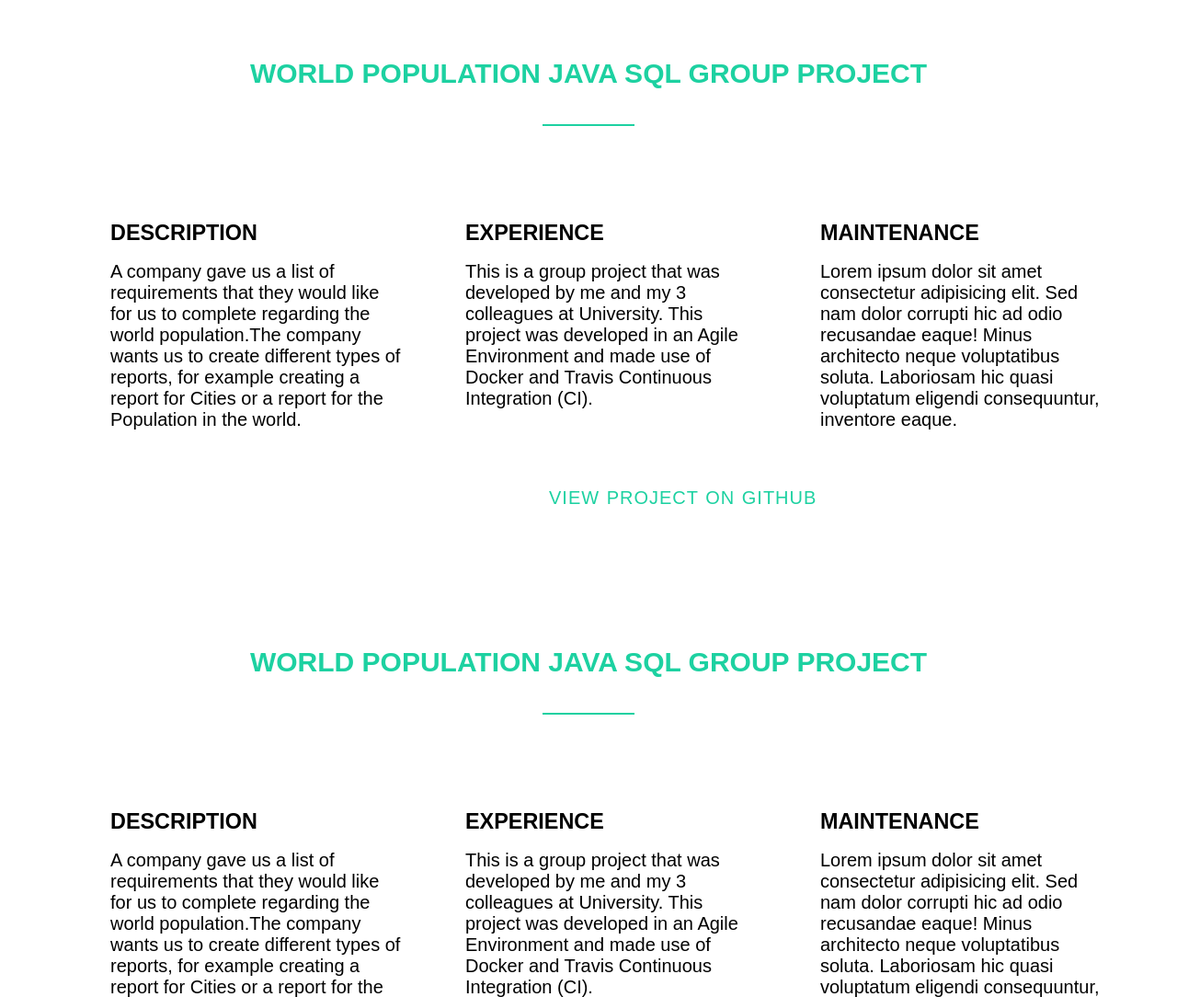
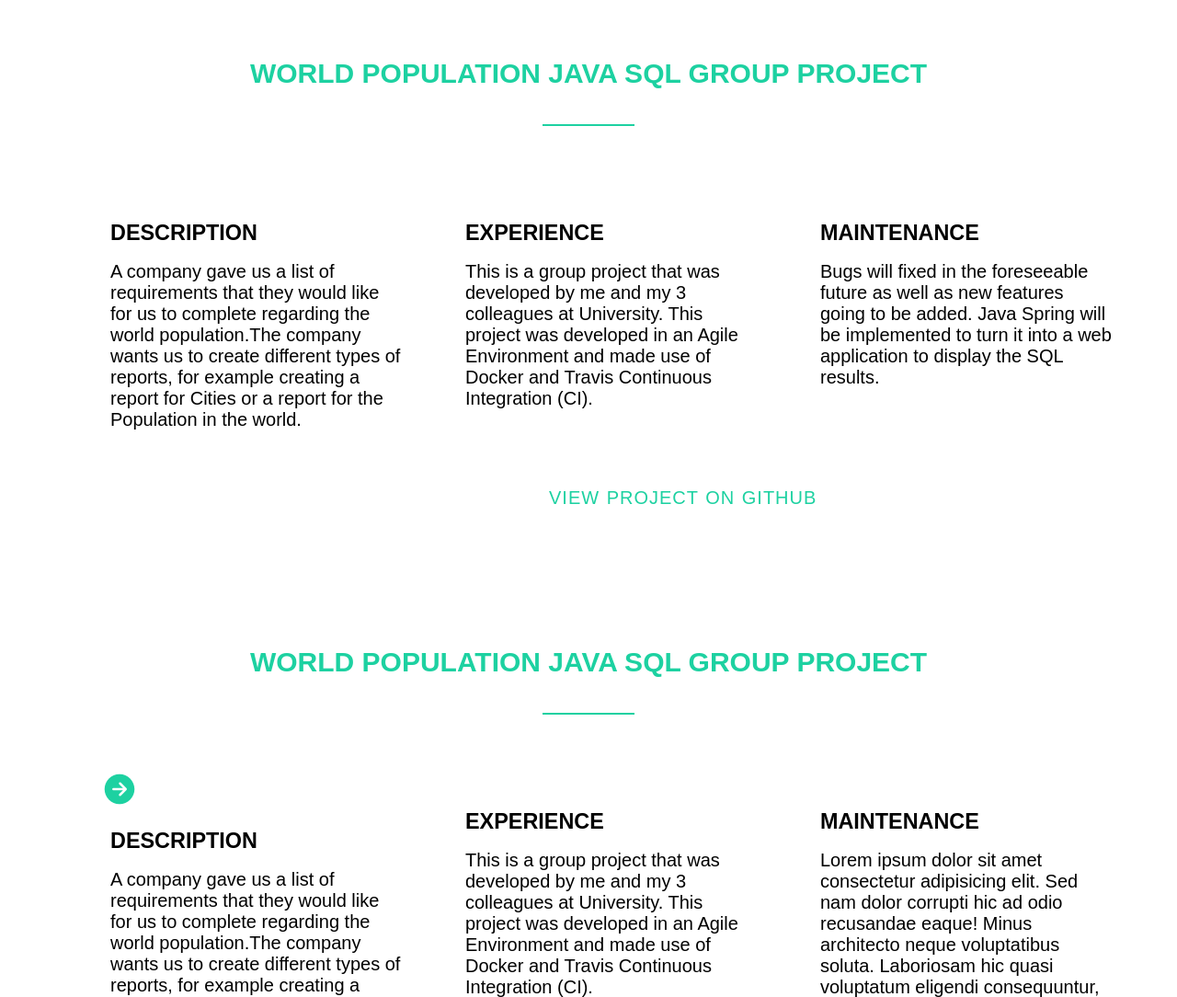
Before and after one commit to sabinlungudotcpp/PersonalWebsite, a website: page views/projects.html in a window 1280 px wide. Shown: the part 1520-2604 px from the top of the page at 92% size. Drawn offline with nearby package versions, Linux system fonts and the light colour scheme.

Commit message:
Adding icons to project headings

```diff
--- a/public/css/index.css
+++ b/public/css/index.css
@@ -217,3 +217,11 @@ h3 {
     transition: border 0.2s, color 0.2s;
     border-bottom: 2px solid transparent;
 }
+
+.projects-icon {
+    font-size: 40px;
+    color: #1dd1a1;
+    display: block;
+    margin-left: 40px;
+    margin-bottom: -19px;
+}
--- a/views/projects.html
+++ b/views/projects.html
@@ -81,7 +81,7 @@
 
             <div class="col span-1-of-3">
                 <h3>Maintenance</h3>
-                <p class="projects-paragraph-text">Lorem ipsum dolor sit amet consectetur adipisicing elit. Sed nam dolor corrupti hic ad odio recusandae eaque! Minus architecto neque voluptatibus soluta. Laboriosam hic quasi voluptatum eligendi consequuntur, inventore eaque.</p>
+                <p class="projects-paragraph-text">Bugs will fixed in the foreseeable future as well as new features going to be added. Java Spring will be implemented to turn it into a web application to display the SQL results.</p>
             </div>
         </div>
 
@@ -95,6 +95,7 @@
         <div class="row">
 
             <div class="col span-1-of-3">
+                <ion-icon name="arrow-forward-circle" class="projects-icon"></ion-icon>
                 <h3>Description</h3>
                 <p class="projects-paragraph-text">A company gave us a list of requirements that they would like for us to complete regarding the world population.The company wants us to create different types of reports, for example creating a report for Cities or a report for the Population in the world.</p>
             </div>
@@ -129,5 +130,7 @@
     </footer>
 
 
+    <script src="https://unpkg.com/ionicons@5.1.2/dist/ionicons.js"></script>
+
 </body>
 </html>
```
Also changed, not shown: views/index.html (+2 -0 lines).
